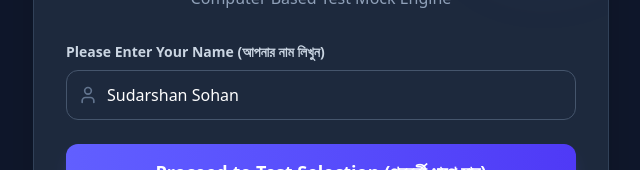
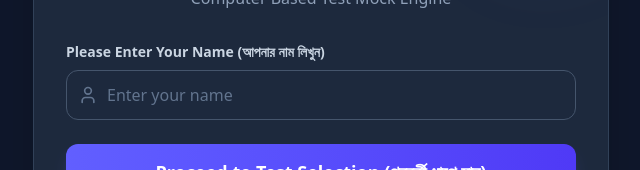
Before and after one commit to sudarshansohan-creator/CBT, a React (Vite) app: page / in a window 1280 px wide. Shown: the part 298-468 px from the top of the page, without its empty margins (319-959 px from the left). Built offline with nearby package versions, Linux system fonts and the light colour scheme.

Commit message:
feat(exam): clear initial candidate name state
Reset the default candidate name to an empty string to ensure users explicitly enter their name before starting an exam.

```diff
--- a/src/components/ExamPortal.tsx
+++ b/src/components/ExamPortal.tsx
@@ -23,7 +23,7 @@ import {
 
 export default function ExamPortal() {
   // Candidate Profile State
-  const [candidateName, setCandidateName] = useState('Sudarshan Sohan');
+  const [candidateName, setCandidateName] = useState('');
   const [nameEntered, setNameEntered] = useState(false);
   const [selectedTest, setSelectedTest] = useState<'full_mock_1' | 'english_gi_combo' | 'indian_art_culture' | 'english_grammar' | 'gi_special'>('full_mock_1');
   const [examStarted, setExamStarted] = useState(false);
```
